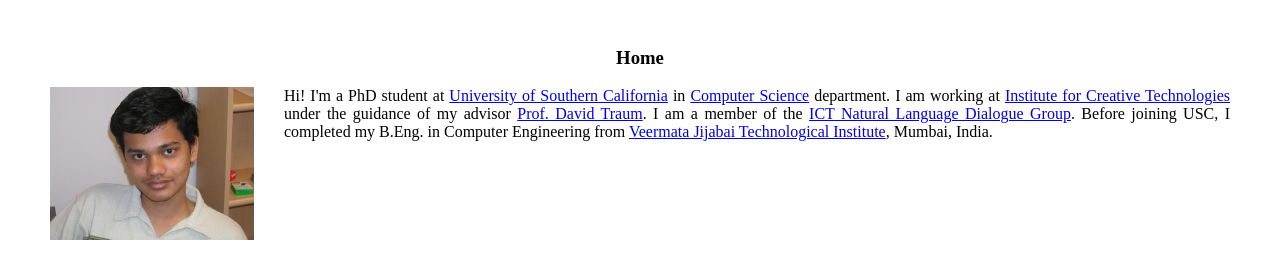
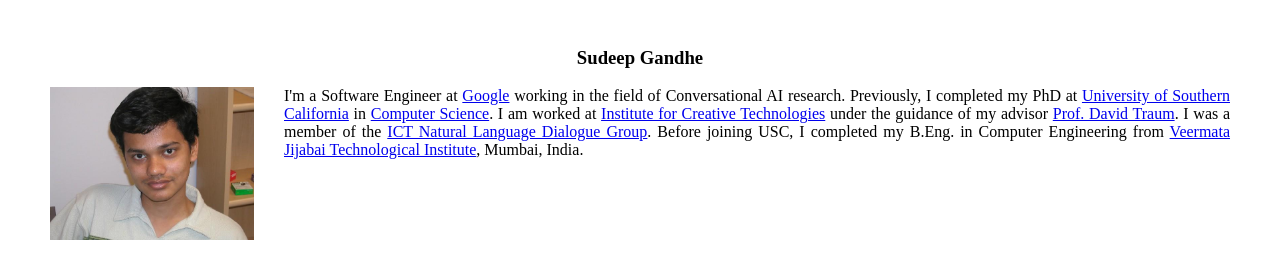
Before and after one commit to srgandhe/srgandhe.github.io, a plain HTML site: page home.html in a window 1280 px wide. Drawn offline with Linux system fonts and the light colour scheme.

Commit message:
updated intro

```diff
--- a/home.html
+++ b/home.html
@@ -3,11 +3,11 @@
 <html>
 <body bottommargin="10" leftmargin="50" marginheight="10" marginwidth="50" rightmargin="50" topmargin="10">
 <!------------------------ Content zone, add your content below ---------------------------->
-<BR><center><h3>Home</h3></center>
+<BR><center><h3>Sudeep Gandhe</h3></center>
 <p align="justify">
 <img src="photo.jpg" width="204" height="153" border="0" alt="" align="left" style="margin-right: 30">
 
-Hi! I'm a PhD student at <a href="https://www.usc.edu" target="_blank">University of Southern California</a> in <a href="https://www.cs.usc.edu/" target="_blank">Computer Science</a> department. I am working at <a href="https://ict.usc.edu/" target="_blank">Institute for Creative Technologies</a> under the guidance of my advisor <a href="https://ict.usc.edu/~traum" target="_blank">Prof. David Traum</a>. I am a member of the <a href="https://nld.ict.usc.edu/group/" target="_blank">ICT Natural Language Dialogue Group</a>. Before joining USC, I completed my B.Eng. in Computer Engineering from <a href="http://www.vjti.ac.in/" target="_blank">Veermata Jijabai Technological Institute</a>, Mumbai, India.
+I'm a Software Engineer at <a href="https://about.google/">Google</a> working in the field of Conversational AI research. Previously, I completed my PhD at <a href="https://www.usc.edu" target="_blank">University of Southern California</a> in <a href="https://www.cs.usc.edu/" target="_blank">Computer Science</a>. I am worked at <a href="https://ict.usc.edu/" target="_blank">Institute for Creative Technologies</a> under the guidance of my advisor <a href="https://ict.usc.edu/~traum" target="_blank">Prof. David Traum</a>. I was a member of the <a href="https://nld.ict.usc.edu/group/" target="_blank">ICT Natural Language Dialogue Group</a>. Before joining USC, I completed my B.Eng. in Computer Engineering from <a href="http://www.vjti.ac.in/" target="_blank">Veermata Jijabai Technological Institute</a>, Mumbai, India.
 
 </p>
 </body>
```
Also changed, not shown: contact.html (+0 -1 lines).
